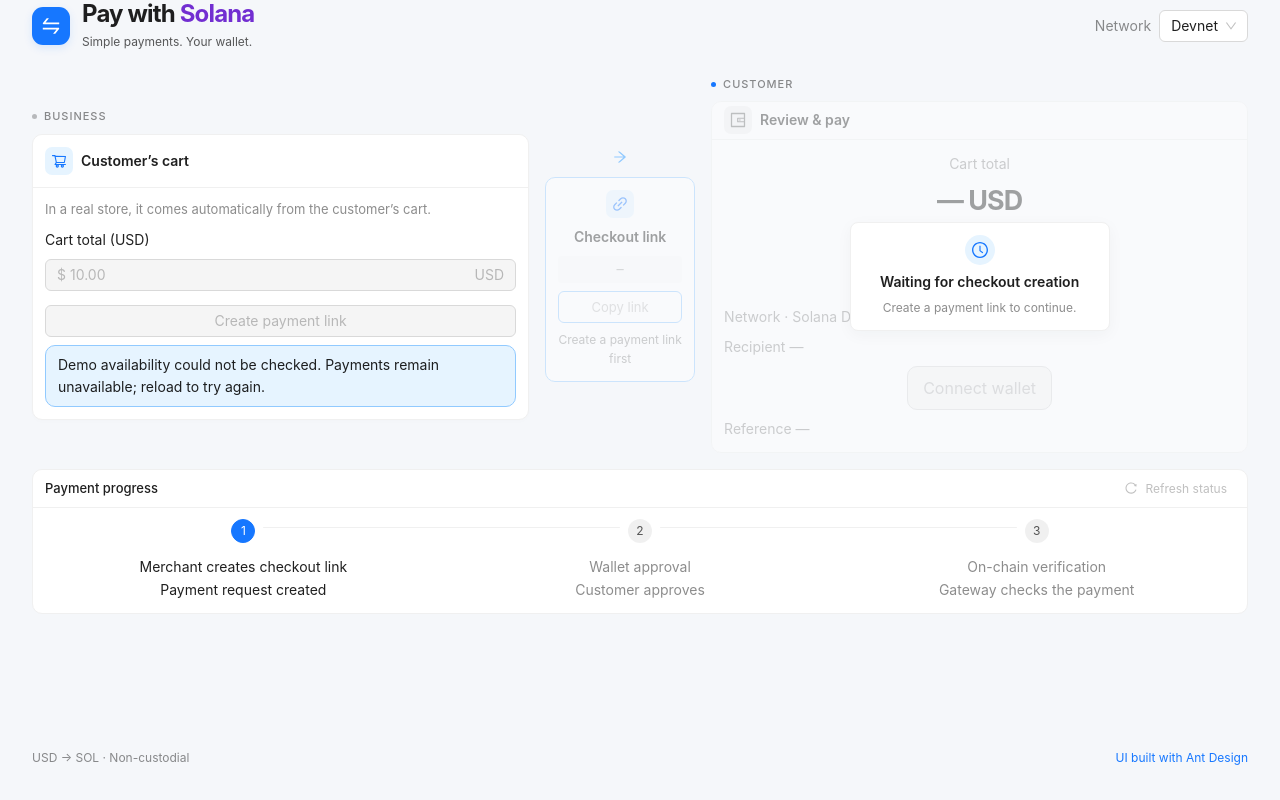
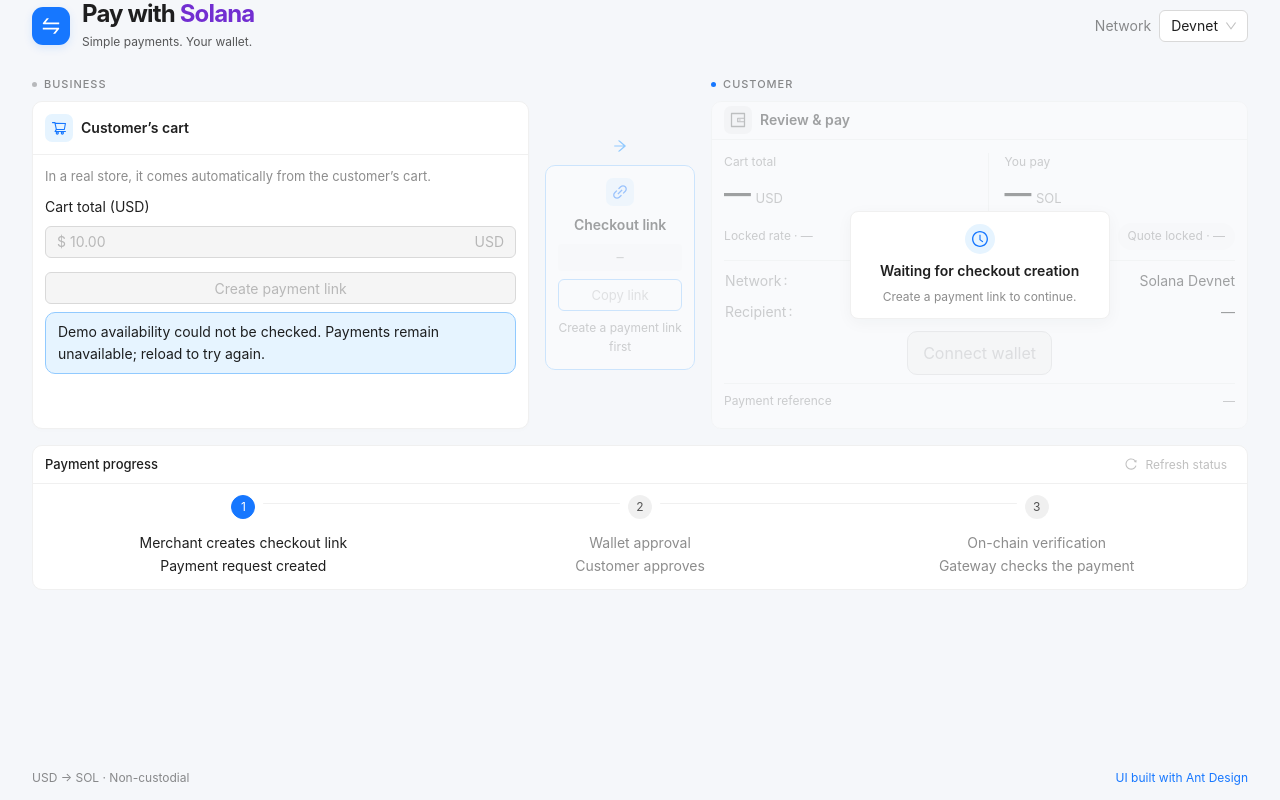
Before and after one commit to benhammoush/crypto_gateway_frontend, a React (Vite) app: page / in a window 1280 px wide. Built offline with nearby package versions, Linux system fonts and the light colour scheme; no server answers.

Commit message:
fix: stabilize checkout layout and refresh favicon

```diff
--- a/index.html
+++ b/index.html
@@ -4,7 +4,7 @@
     <meta charset="UTF-8" />
     <meta name="viewport" content="width=device-width, initial-scale=1.0" />
     <meta name="referrer" content="no-referrer" />
-    <link rel="icon" type="image/svg+xml" href="/favicon.svg" />
+    <link rel="icon" type="image/svg+xml" href="/favicon.svg?v=blue-violet" />
     <meta
       name="description"
       content="A standalone USD-to-SOL Devnet payment gateway demonstration."
--- a/src/App.tsx
+++ b/src/App.tsx
@@ -23,6 +23,7 @@ import {
 } from './wallet';
 import { readSession, removeSession, saveSession } from './storage';
 import { CheckoutLayout } from './CheckoutLayout';
+import { CheckoutPlaceholder } from './CheckoutPlaceholder';
 import { PaymentView } from './PaymentView';
 import { PanelStatus } from './PanelStatus';
 import { LivePrice } from './LivePrice';
@@ -37,7 +38,6 @@ import {
   ReloadOutlined,
   ShoppingCartOutlined,
   Typography,
-  WalletOutlined,
 } from './design-system';
 
 const MAX_POLLS = 180;
@@ -248,56 +248,7 @@ function Demo() {
       customer={
         <div className="panel-frame">
           <div className="locked-panel" {...{ inert: '' }}>
-            <Card
-              title={
-                <Flex align="center" gap="small">
-                  <span className="panel-icon" aria-hidden="true">
-                    <WalletOutlined />
-                  </span>
-                  <span>Review &amp; pay</span>
-                </Flex>
-              }
-              size="small"
-              className="checkout-card"
-            >
-              <Flex vertical gap="small">
-                <Flex
-                  vertical
-                  align="center"
-                  gap={8}
-                  className="checkout-summary"
-                >
-                  <Typography.Text type="secondary">Cart total</Typography.Text>
-                  <Typography.Title
-                    level={3}
-                    className="amount-total"
-                    style={{ margin: 0 }}
-                  >
-                    — USD
-                  </Typography.Title>
-                  <Typography.Title
-                    level={3}
-                    className="amount-total"
-                    style={{ margin: 0 }}
-                  >
-                    — SOL
-                  </Typography.Title>
-                  <Typography.Text type="secondary" className="quote-timer">
-                    Quote expires in —
-                  </Typography.Text>
-                </Flex>
-                <Typography.Text type="secondary">
-                  Network · Solana Devnet
-                </Typography.Text>
-                <Typography.Text type="secondary">Recipient —</Typography.Text>
-                <Flex vertical align="center" className="checkout-actions">
-                  <Button type="primary" size="large" disabled>
-                    Connect wallet
-                  </Button>
-                </Flex>
-                <Typography.Text type="secondary">Reference —</Typography.Text>
-              </Flex>
-            </Card>
+            <CheckoutPlaceholder />
           </div>
           <PanelStatus state="waiting" />
         </div>
--- /dev/null
+++ b/src/CheckoutPlaceholder.tsx
@@ -0,0 +1,108 @@
+/** Non-actionable checkout geometry shared by the demo and initial status load.
+ * @packageDocumentation
+ */
+import {
+  Button,
+  Card,
+  Descriptions,
+  Flex,
+  Typography,
+  WalletOutlined,
+} from './design-system';
+
+/** Presentation state while no authoritative quote is available. */
+interface CheckoutPlaceholderProps {
+  loading?: boolean;
+}
+
+/** Reserve the same summary, details and action space before a quote is available.
+ * @param props - Whether a created checkout is awaiting its first status response.
+ * @returns A disabled customer card without invented quote values.
+ */
+export function CheckoutPlaceholder(props: CheckoutPlaceholderProps) {
+  return (
+    <Card
+      size="small"
+      className="checkout-card"
+      aria-busy={props.loading}
+      title={
+        <Flex align="center" gap="small">
+          <span className="panel-icon" aria-hidden="true">
+            <WalletOutlined />
+          </span>
+          <span role="heading" aria-level={2}>
+            Review &amp; pay
+          </span>
+        </Flex>
+      }
+    >
+      <Flex vertical gap="small">
+        <div className="checkout-summary">
+          <div className="checkout-amounts">
+            <div>
+              <Typography.Text type="secondary" className="amount-label">
+                Cart total
+              </Typography.Text>
+              <Typography.Title
+                level={3}
+                className="amount-total"
+                style={{ margin: 0 }}
+              >
+                — <Typography.Text type="secondary">USD</Typography.Text>
+              </Typography.Title>
+            </div>
+            <div>
+              <Typography.Text type="secondary" className="amount-label">
+                You pay
+              </Typography.Text>
+              <Typography.Title
+                level={3}
+                className="amount-total"
+                style={{ margin: 0 }}
+              >
+                — <Typography.Text type="secondary">SOL</Typography.Text>
+              </Typography.Title>
+            </div>
+          </div>
+          <Flex
+            align="center"
+            justify="space-between"
+            gap={8}
+            wrap
+            className="checkout-quote"
+          >
+            <Typography.Text type="secondary" className="exchange-rate">
+              Locked rate · —
+            </Typography.Text>
+            <Typography.Text type="secondary" className="quote-timer">
+              Quote locked · —
+            </Typography.Text>
+          </Flex>
+        </div>
+        <Descriptions
+          size="small"
+          className="checkout-details"
+          column={1}
+          items={[
+            { key: 'network', label: 'Network', children: 'Solana Devnet' },
+            { key: 'recipient', label: 'Recipient', children: '—' },
+          ]}
+        />
+        <Flex vertical align="center" className="checkout-actions">
+          <Button type="primary" size="large" disabled>
+            {props.loading ? 'Loading checkout…' : 'Connect wallet'}
+          </Button>
+        </Flex>
+        <div className="payment-reference">
+          <Typography.Text type="secondary">Payment reference</Typography.Text>
+          <Typography.Text
+            type="secondary"
+            role={props.loading ? 'status' : undefined}
+          >
+            {props.loading ? 'Loading payment…' : '—'}
+          </Typography.Text>
+        </div>
+      </Flex>
+    </Card>
+  );
+}
--- a/src/PaymentView.tsx
+++ b/src/PaymentView.tsx
@@ -19,6 +19,7 @@ import {
   WalletOutlined,
 } from './design-system';
 import { CheckoutLayout } from './CheckoutLayout';
+import { CheckoutPlaceholder } from './CheckoutPlaceholder';
 import { formatUsdRate } from './format-price';
 import type { Payment, Progress } from './types';
 
@@ -257,7 +258,7 @@ export function PaymentView(props: PaymentViewProps) {
         progress={props.progress}
         submitted={submitted}
         verificationFailed={rejected}
-        customer={customer}
+        customer={p ? customer : <CheckoutPlaceholder loading />}
         progressAction={
           <Flex align="center" gap={4} wrap>
             {submitted && (
--- a/src/style.css
+++ b/src/style.css
@@ -5,7 +5,7 @@
   max-width: 1344px;
   min-height: 100dvh;
   margin: auto;
-  padding: 0 clamp(16px, 3vw, 32px) clamp(16px, 3vw, 32px);
+  padding: 0 clamp(16px, 3vw, 32px) 12px;
   display: flex;
   flex-direction: column;
 }
@@ -16,7 +16,7 @@
   flex-direction: column;
   align-items: center;
   gap: 12px;
-  padding: 0 0 24px;
+  padding: 0 0 8px;
 }
 
 .checkout-layout,
@@ -97,6 +97,13 @@
 .role-layout > section,
 .customer-layout {
   min-width: 0;
+}
+
+/* Keep the demo's panels anchored while creation and quote loading change content. */
+@media (min-width: 900px) {
+  .role-layout > section:not(.handoff) .checkout-card {
+    min-height: 328px;
+  }
 }
 
 .customer-layout {
```
Also changed, not shown: public/favicon.svg, 1 other file (tests, documents, lock files or other folders).
